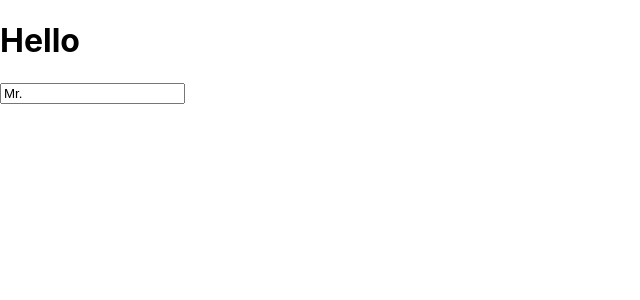
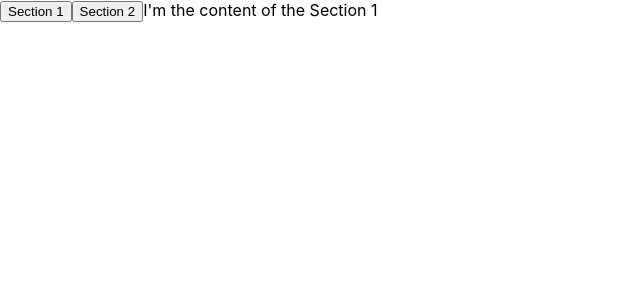
Before and after one commit to noel88/study_react, a React (Create React App) app in the folder react-hooks/: page / in a window 1280 px wide. Shown: the top 300 px of the page, without its empty margins (0-640 px from the left). Built offline with nearby package versions, Linux system fonts and the light colour scheme.

Commit message:
Nomad (React Hooks) - #1.3 useTabs

```diff
--- a/react-hooks/src/index.js
+++ b/react-hooks/src/index.js
@@ -2,32 +2,37 @@ import React, {useState} from 'react';
 import ReactDOM from 'react-dom';
 import './index.css';
 
-const useInput = (initialValue, validator) => {
-    const [value, setValue] = useState(initialValue);
-    const onChange = (event) => {
-        const {
-            target: {value}
-        } = event;
-        let willUpdate = true;
-        if (typeof  validator === "function") {
-            willUpdate = validator(value);
-        }
-        if (willUpdate) {
-            setValue(value);
-        }
 
+const content = [
+    {
+        tab: "Section 1",
+        content: "I'm the content of the Section 1"
+    },
+    {
+        tab: "Section 2",
+        content: "I'm the content of the Section 2"
+    },
+];
+
+const useTabs = (initialTabs, allTabs) => {
+    const [currentIndex, setCurrentIndex] = useState(initialTabs);
+    if(!allTabs || !Array.isArray(allTabs)) {
+        return;
+    }
+    return {
+        currentItem: allTabs[currentIndex],
+        changeItem: setCurrentIndex
     };
-    return {value, onChange};
 };
 
-
 const App = () => {
-    const maxLen = (value) => !value.includes('@');
-    const name = useInput("Mr.", maxLen);
+    const {currentItem, changeItem} = useTabs(0, content);
     return (
         <div className="App">
-            <h1>Hello </h1>
-            <input placeholder="Name" {...name}/>
+            {content.map((section, index) => (
+                <button onClick={() => changeItem(index)}>{section.tab}</button>
+            ))}
+            {currentItem.content}
         </div>
     )
 };
```
